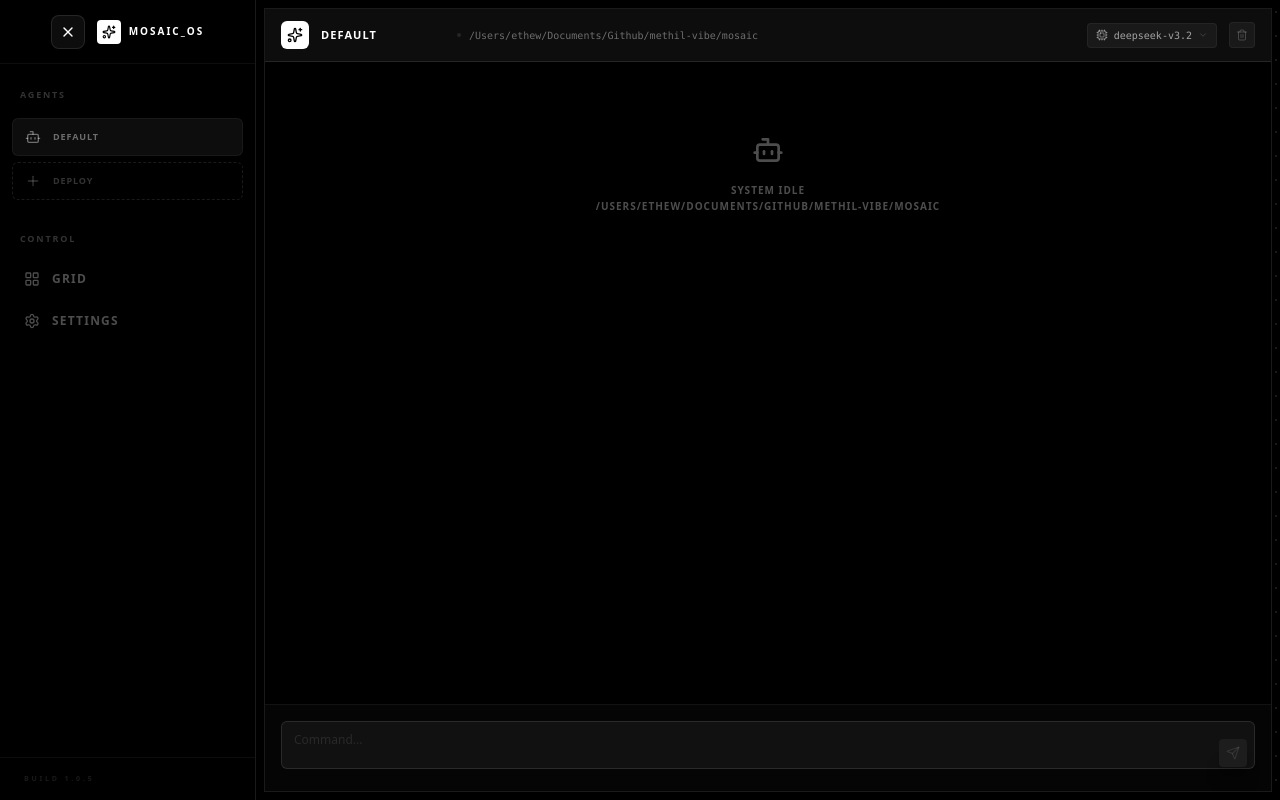
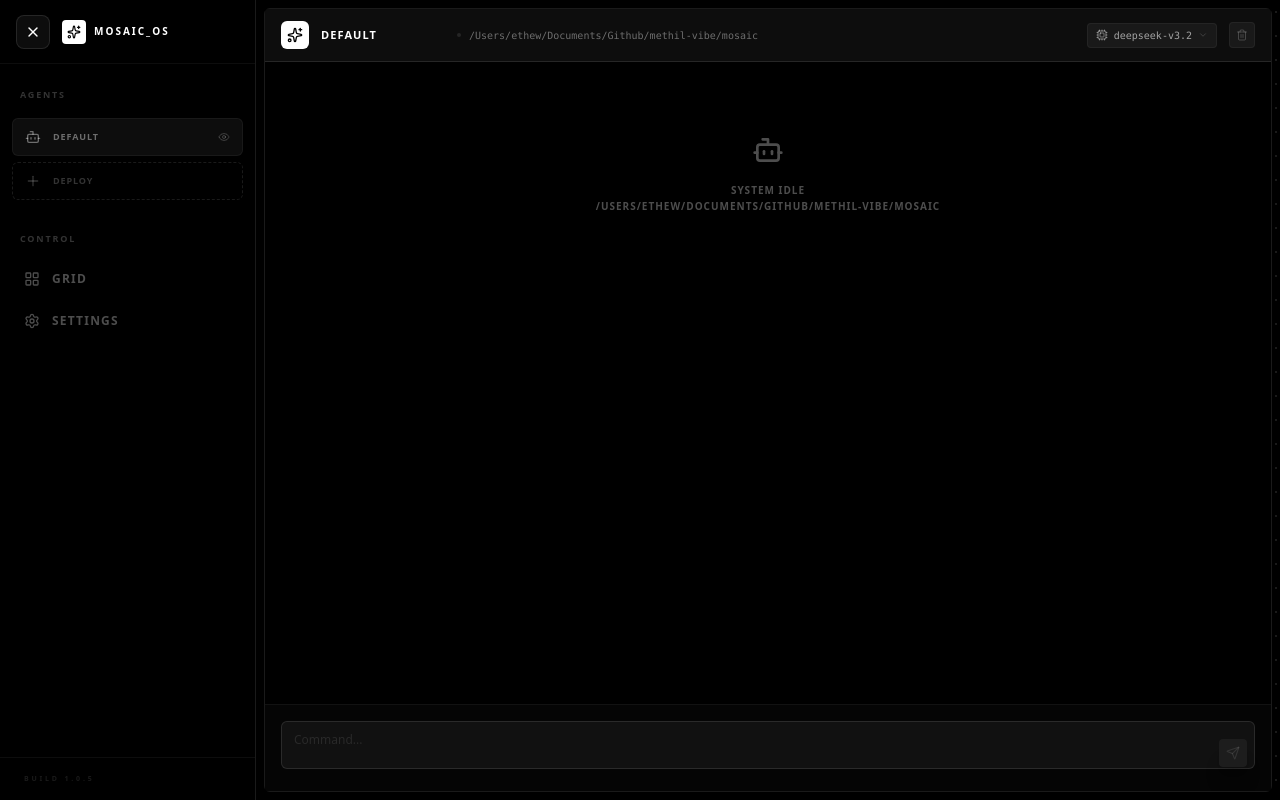
Before and after one commit to methil-group/mosaic, a Nuxt app in the folder mosaic-front/: page / in a window 1280 px wide. Both pictures are taken after a click on the button 31 px from the left and 31 px from the top of the page. Built offline with nearby package versions, Linux system fonts and the light colour scheme.

Commit message:
Refactor : remove different animations

```diff
--- a/mosaic-front/app/components/AgentInstance.vue
+++ b/mosaic-front/app/components/AgentInstance.vue
@@ -69,6 +69,7 @@ const selectModel = (modelId: string) => {
     }
     isModelMenuOpen.value = false
 }
+
 </script>
 
 <template>
@@ -95,6 +96,7 @@ const selectModel = (modelId: string) => {
             </div>
 
             <div class="flex items-center gap-3">
+
                 <!-- Model Selection Dropdown -->
                 <div class="relative">
                     <button @click="isModelMenuOpen = !isModelMenuOpen"
@@ -157,13 +159,17 @@ const selectModel = (modelId: string) => {
 
                 <!-- Assistant Message -->
                 <template v-else>
-                    <div class="flex items-center gap-1.5 mb-2 px-1">
+                    <div class="flex items-center gap-1.5 mb-2 px-1 w-full box-border">
                         <div
                             class="w-5 h-5 rounded bg-white/10 flex items-center justify-center border border-white/10">
                             <Bot class="w-2.5 h-2.5 text-white" />
                         </div>
                         <span class="text-[9px] font-bold text-white uppercase tracking-widest">MOSAIC</span>
                         <Loader2 v-if="msg.isStreaming" class="w-2.5 h-2.5 text-white animate-spin opacity-50" />
+
+                        <span v-if="msg.model" class="ml-auto text-[8px] font-mono text-white/30 uppercase tracking-wider">
+                            {{ store.availableModels.find(m => m.id === msg.model)?.name || msg.model.split('/').pop() }}
+                        </span>
                     </div>
 
                     <div class="w-full space-y-3">
@@ -221,6 +227,7 @@ const selectModel = (modelId: string) => {
                 </button>
             </div>
         </footer>
+
     </div>
 </template>
 
--- a/mosaic-front/app/components/AgentInterface.vue
+++ b/mosaic-front/app/components/AgentInterface.vue
@@ -1,19 +1,33 @@
 <script setup lang="ts">
-import { ref } from 'vue'
+import { ref, computed } from 'vue'
 import { useAgentStore } from '~/stores/agent'
-import { Sparkles, Plus, LayoutGrid, Sidebar as SidebarIcon, Settings, Menu, X, Bot, ChevronRight, ChevronLeft } from 'lucide-vue-next'
+import { Sparkles, Plus, LayoutGrid, Sidebar as SidebarIcon, Settings, Menu, X, Bot, ChevronRight, ChevronLeft, Eye, EyeOff } from 'lucide-vue-next'
 import AgentInstance from './AgentInstance.vue'
 
 const store = useAgentStore()
 const isSidebarExpanded = ref(false)
+const hoveredAgentId = ref<string | null>(null)
 
 const addAgent = () => {
   store.createInstance()
 }
 
+
 const toggleSidebar = () => {
   isSidebarExpanded.value = !isSidebarExpanded.value
 }
+
+const toggleVisibility = (id: string) => {
+  if (store.instances[id]) {
+    store.instances[id].isVisible = !store.instances[id].isVisible
+  }
+}
+
+const visibleInstances = computed(() => {
+  return store.instanceIds.filter(id => store.instances[id]?.isVisible)
+})
+
+
 </script>
 
 <template>
@@ -23,7 +37,7 @@ const toggleSidebar = () => {
       class="h-full border-r border-white/10 bg-black/50 backdrop-blur-2xl transition-all duration-300 ease-in-out z-[100] flex flex-col shrink-0 relative group"
       :class="isSidebarExpanded ? 'w-64' : 'w-16'">
       <!-- Expand/Collapse Button (Top) -->
-      <div class="p-4 flex items-center justify-center border-b border-white/5 h-16 shrink-0 overflow-hidden">
+      <div class="p-4 flex items-center justify-start border-b border-white/5 h-16 shrink-0 overflow-hidden">
         <button @click="toggleSidebar"
           class="p-2 rounded-lg bg-white/5 border border-white/10 hover:bg-white/10 hover:border-white/20 transition-all flex items-center justify-center min-w-[32px]">
           <Menu v-if="!isSidebarExpanded" class="w-4 h-4 text-white/40 group-hover:text-white" />
@@ -45,12 +59,52 @@ const toggleSidebar = () => {
             class="px-2 text-[9px] font-bold text-white/20 uppercase tracking-[0.2em] mb-4 animate-in fade-in duration-300">
             Agents</h3>
           <div class="space-y-1.5">
-            <div v-for="id in store.instanceIds" :key="id" v-tooltip="!isSidebarExpanded ? id : null"
-              class="flex items-center gap-3 px-3 py-2.5 rounded-md bg-white/5 border border-white/5 text-xs font-medium text-white/40 hover:text-white hover:bg-white/10 transition-all cursor-pointer overflow-hidden group/item">
-              <Bot class="w-4 h-4 shrink-0 transition-transform group-hover/item:scale-110" />
-              <span v-if="isSidebarExpanded"
-                class="truncate uppercase text-[9px] tracking-widest font-bold animate-in slide-in-from-left-2 duration-300">{{
-                  store.instances[id]?.name || id }}</span>
+            <div v-for="id in store.instanceIds" :key="id" @mouseenter="hoveredAgentId = id"
+              @mouseleave="hoveredAgentId = null"
+              class="relative flex items-center gap-3 px-3 py-2.5 rounded-md bg-white/5 border border-white/5 text-xs font-medium text-white/40 hover:text-white hover:bg-white/10 transition-all cursor-pointer overflow-visible group/item justify-between">
+
+              <div class="flex items-center gap-3 min-w-0">
+                <Bot class="w-4 h-4 shrink-0 transition-transform group-hover/item:scale-110"
+                  :class="{ 'opacity-50': !store.instances[id]?.isVisible }" />
+                <span v-if="isSidebarExpanded"
+                  class="truncate uppercase text-[9px] tracking-widest font-bold animate-in slide-in-from-left-2 duration-300"
+                  :class="{ 'opacity-50 text-white/20': !store.instances[id]?.isVisible }">{{
+                    store.instances[id]?.name || id }}</span>
+              </div>
+              <button v-if="isSidebarExpanded" @click.stop="toggleVisibility(id)"
+                class="text-white/20 hover:text-white transition-colors">
+                <Eye v-if="store.instances[id]?.isVisible" class="w-3 h-3" />
+                <EyeOff v-else class="w-3 h-3" />
+              </button>
+
+              <!-- Tooltip Popup -->
+              <div v-if="hoveredAgentId === id"
+                class="absolute left-full top-0 ml-4 w-64 bg-white text-black p-4 rounded-lg shadow-2xl z-[999] animate-in fade-in slide-in-from-left-2 duration-200 border border-white/20 flex flex-col gap-3">
+
+                <!-- Arrow (Optional, can ship without first) -->
+
+                <!-- Header -->
+                <div class="flex flex-col border-b border-black/10 pb-2">
+                  <span class="text-[10px] uppercase tracking-widest text-black/40 font-bold">Agent</span>
+                  <span class="text-base font-black uppercase tracking-wider">{{ store.instances[id]?.name }}</span>
+                </div>
+
+                <!-- Info -->
+                <div class="space-y-2">
+                  <div class="flex flex-col">
+                    <span class="text-[9px] uppercase tracking-widest text-black/40 font-bold mb-0.5">Workspace</span>
+                    <span class="text-[10px] font-mono text-black/70 break-all leading-tight">{{
+                      store.instances[id]?.currentWorkspace }}</span>
+                  </div>
+                  <div class="flex flex-col">
+                    <span class="text-[9px] uppercase tracking-widest text-black/40 font-bold mb-0.5">Model</span>
+                    <div
+                      class="self-start px-2 py-1 rounded bg-black text-white text-[10px] font-bold uppercase tracking-wider">
+                      {{ store.instances[id]?.currentModel }}
+                    </div>
+                  </div>
+                </div>
+              </div>
             </div>
 
             <button @click="addAgent" v-tooltip="!isSidebarExpanded ? 'Deploy Agent' : null"
@@ -95,13 +149,13 @@ const toggleSidebar = () => {
     <!-- Main Workspace -->
     <main class="flex-1 flex flex-col min-w-0 bg-black overflow-hidden relative">
       <div
-        class="flex-1 p-2 grid gap-2 transition-all duration-500 overflow-auto bg-[radial-gradient(#1a1a1a_1px,transparent_1px)] [background-size:24px_24px]"
+        class="flex-1 p-2 grid gap-2 overflow-auto bg-[radial-gradient(#1a1a1a_1px,transparent_1px)] [background-size:24px_24px]"
         :style="{
-          gridTemplateColumns: store.instanceIds.length > 1 ? 'repeat(2, 1fr)' : '1fr'
+          gridTemplateColumns: 'repeat(2, 1fr)'
         }">
-        <div v-for="(id, index) in store.instanceIds" :key="id"
-          class="min-h-0 min-w-0 animate-in zoom-in-95 fade-in duration-500 transition-all" :class="{
-            'col-span-2': store.instanceIds.length % 2 !== 0 && index === store.instanceIds.length - 1 && store.instanceIds.length > 1
+        <div v-for="(id, index) in visibleInstances" :key="id"
+          class="min-h-0 min-w-0 rounded-md overflow-hidden relative" :class="{
+            'col-span-2': visibleInstances.length === 1 || (visibleInstances.length % 2 !== 0 && index === visibleInstances.length - 1)
           }">
           <AgentInstance :instance-id="id" />
         </div>
--- a/mosaic-front/app/stores/agent.ts
+++ b/mosaic-front/app/stores/agent.ts
@@ -11,6 +11,7 @@ export interface Message {
   content: string
   events?: AgentEvent[]
   isStreaming?: boolean
+  model?: string
 }
 
 export interface InstanceState {
@@ -20,6 +21,8 @@ export interface InstanceState {
   isProcessing: boolean
   currentWorkspace: string
   currentModel: string
+  isVisible: boolean
+  colSpan: number
 }
 
 export interface State {
@@ -28,6 +31,12 @@ export interface State {
   availableModels: { id: string, name: string }[]
   backendUrl: string
 }
+
+const AGENT_NAMES = [
+  'ORION', 'ATLAS', 'NOVA', 'CYPHER', 'ZENITH', 'OMEGA', 'PRIME', 'VECTOR',
+  'NEBULA', 'PULSAR', 'QUASAR', 'HELIX', 'FLUX', 'APEX', 'VORTEX', 'NEXUS',
+  'TITAN', 'CRONUS', 'AETHER', 'QUANTUM', 'ECHO', 'MIRAGE', 'PHANTOM', 'SPECTRE'
+]
 
 export const useAgentStore = defineStore('agent', {
   state: (): State => ({
@@ -39,33 +48,35 @@ export const useAgentStore = defineStore('agent', {
         isProcessing: false,
         currentWorkspace: '/Users/ethew/Documents/Github/methil-vibe/mosaic',
         currentModel: 'deepseek/deepseek-v3.2',
+        isVisible: true,
+        colSpan: 1,
       }
     },
     instanceIds: ['default'],
     availableModels: [
       { id: 'deepseek/deepseek-v3.2', name: 'DeepSeek 3.2' },
-      { id: 'minimax/minimax-01', name: 'MiniMax-01 (Latest)' },
-      { id: 'bigmodel/glm-4-9b-chat', name: 'GLM-4-7' }
     ],
     backendUrl: 'http://localhost:3710'
   }),
   actions: {
     createInstance(workspace?: string) {
       const id = Math.random().toString(36).substring(7)
+      const randomName = AGENT_NAMES[Math.floor(Math.random() * AGENT_NAMES.length)] || id.toUpperCase()
       this.instances[id] = {
         id,
-        name: id.toUpperCase(),
+        name: randomName,
         messages: [],
         isProcessing: false,
         currentWorkspace: workspace || '/Users/ethew/Documents/Github/methil-vibe/mosaic',
         currentModel: 'deepseek/deepseek-v3.2',
+        isVisible: true,
+        colSpan: 1,
       }
       this.instanceIds.push(id)
       return id
     },
 
     removeInstance(id: string) {
-      if (this.instanceIds.length <= 1) return
       delete this.instances[id]
       this.instanceIds = this.instanceIds.filter(i => i !== id)
     },
@@ -81,7 +92,8 @@ export const useAgentStore = defineStore('agent', {
         role: 'assistant',
         content: '',
         events: [],
-        isStreaming: true
+        isStreaming: true,
+        model: instance.currentModel
       }
       instance.messages.push(assistantMessage)
 
```
